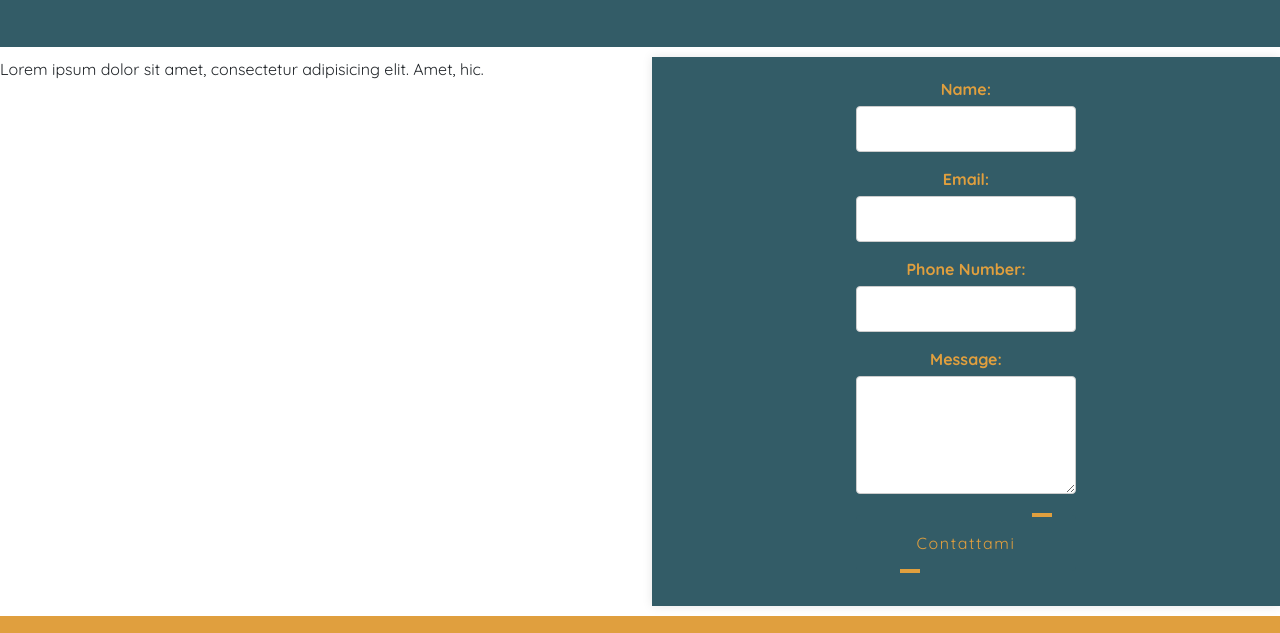
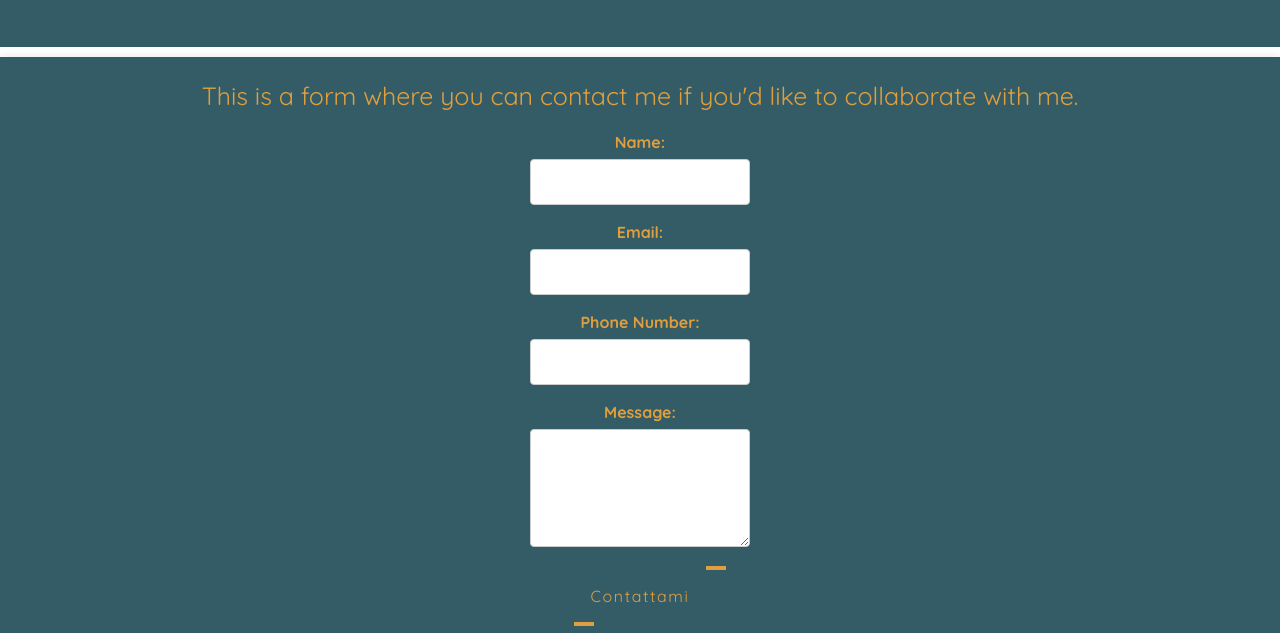
Before and after one commit to mattialucca92/final-repo, a plain HTML site: page index.html in a window 1280 px wide. Shown: the part 1394-2027 px from the top of the page. Drawn offline with nearby package versions, Linux system fonts and the light colour scheme.

Commit message:
modifiche aggiuntive

```diff
--- a/assets/style.css
+++ b/assets/style.css
@@ -199,24 +199,25 @@ body {
 
 /* FORM */
 
+
 .custom-area {
     width: 220px !important;
 }
 
+.section-first {
+  border-right: 10px solid white;
+  color: var(--link-color);
+}
 
 .custom-section {
     border-top: 10px solid white;
     border-bottom: 10px solid white;
-
+    background-color: var(--background-color);
 }
 
-.form {
-
-}
 
 .contact-form {
     background-color: var(--background-color);
-
     padding: 20px 40px;
     box-shadow: 0 0 10px rgba(0, 0, 0, 0.1);
     width: 100%;
@@ -225,6 +226,11 @@ body {
     align-items: center;
     justify-content: center;
     flex: 1;
+}
+
+.contact-form p {
+  color: var(--link-color);
+  font-size: 25px;
 }
 
 .contact-form .form-group {
--- a/index.html
+++ b/index.html
@@ -100,11 +100,9 @@
     </section>
 
     <div class="row custom-section">
-        <div class="col-lg-6 col-md-6 col-sm-12 col-xs-12">
-            <p>Lorem ipsum dolor sit amet, consectetur adipisicing elit. Amet, hic.</p>
-        </div>
-        <div class="form col-lg-6 col-md-6 col-sm-12 col-xs-12">
+        <div class="form col-lg-12 col-md-12 col-sm-12 col-xs-12 d-flex ">
             <form action="/submit_form" method="POST" class="contact-form">
+                <p>This is a form where you can contact me if you'd like to collaborate with me.</p>
                 <div class="form-group">
                     <label for="name" class="text-center">Name:</label>
                     <input type="text" id="name" class="custom-area" name="name" required>
```
